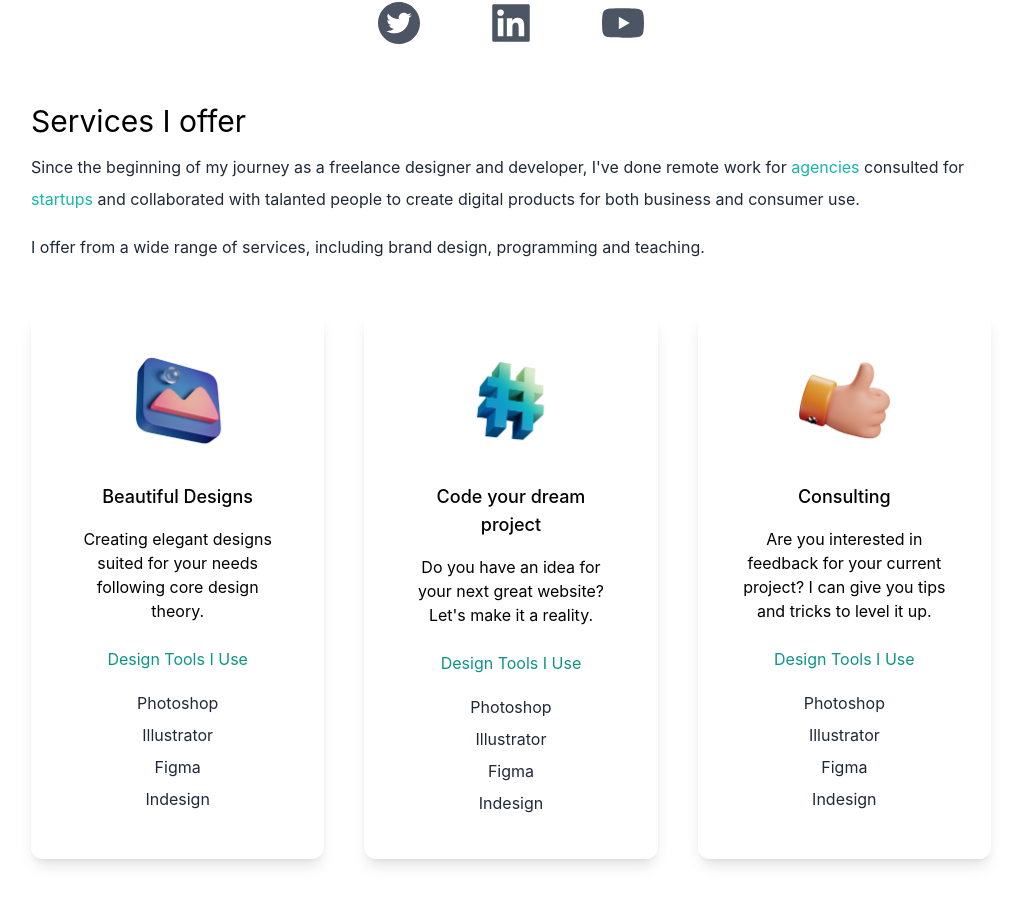
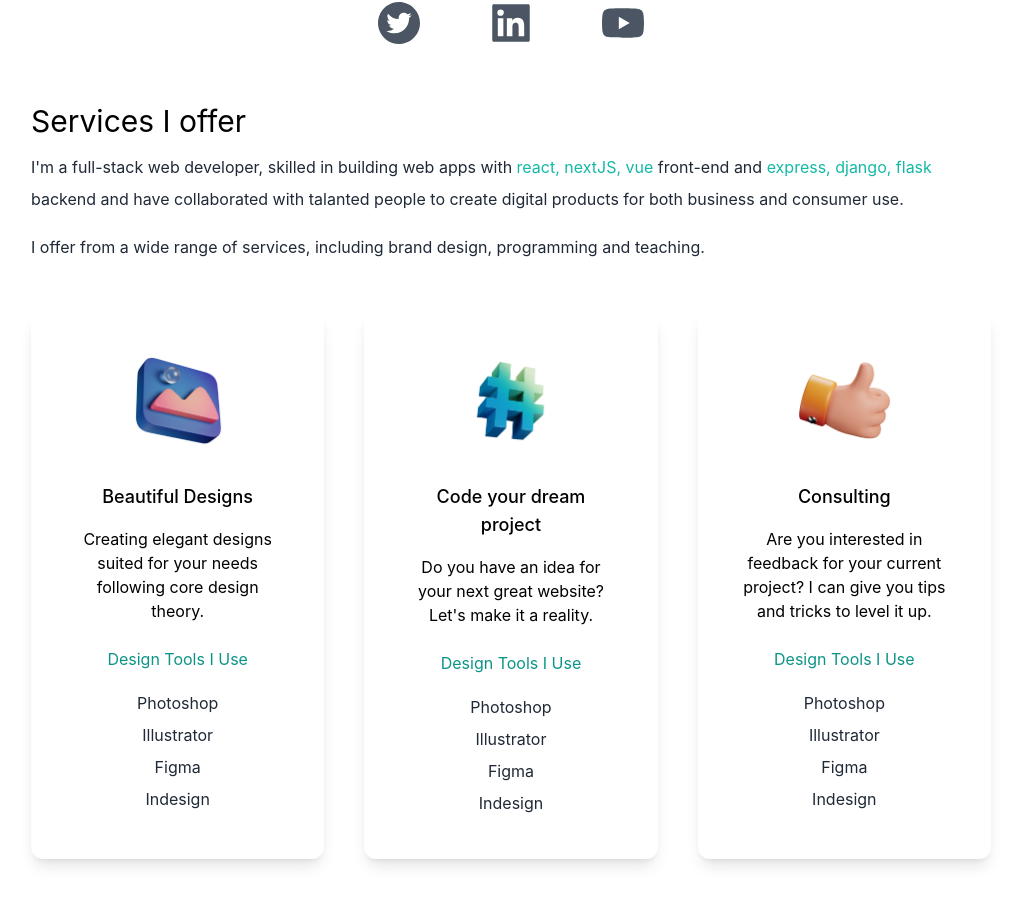
Before and after one commit to SuhailSherief/portfolio, a Next.js app: page / in a window 1280 px wide. Shown: the part 897-1802 px from the top of the page, without its empty margins (129-1149 px from the left). Built offline with nearby package versions, Linux system fonts and the light colour scheme.

Commit message:
changed description

```diff
--- a/pages/index.tsx
+++ b/pages/index.tsx
@@ -73,11 +73,10 @@ export default function Home() {
           <div>
             <h3 className="text-3xl py-1 dark:text-white ">Services I offer</h3>
             <p className="text-md py-2 leading-8 text-gray-800 dark:text-gray-200">
-              Since the beginning of my journey as a freelance designer and
-              developer, I've done remote work for
-              <span className="text-teal-500"> agencies </span>
-              consulted for <span className="text-teal-500">startups </span>
-              and collaborated with talanted people to create digital products
+              I'm a full-stack web developer, skilled in building web apps with
+              <span className="text-teal-500"> react, nextJS, vue </span>
+              front-end and<span className="text-teal-500"> express, django, flask </span>
+              backend and have collaborated with talanted people to create digital products
               for both business and consumer use.
             </p>
             <p className="text-md py-2 leading-8 text-gray-800 dark:text-gray-200">
```
